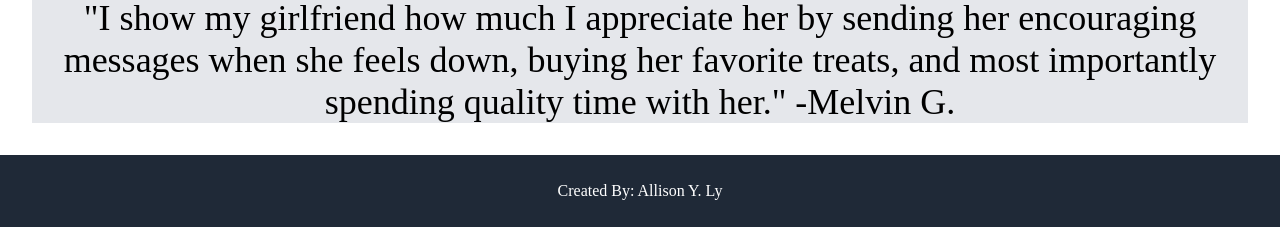
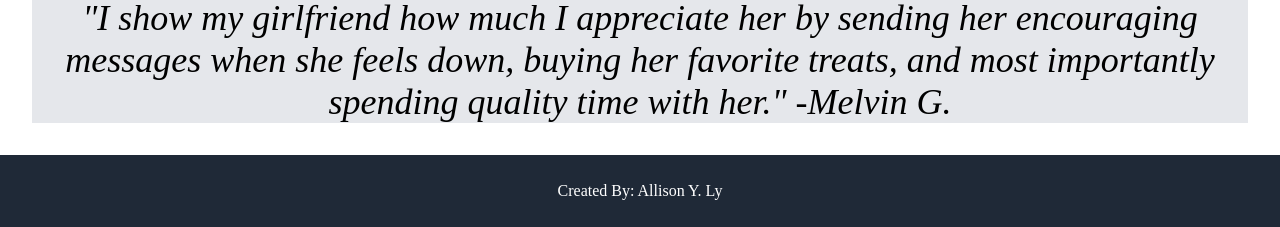
Before and after one commit to ayly8/odin-landing-page, a plain HTML site: page index.html in a window 1280 px wide. Shown: the part 840-1067 px from the top of the page. Drawn offline with Linux system fonts and the light colour scheme.

Commit message:
finished img section and started quote

```diff
--- a/style.css
+++ b/style.css
@@ -92,7 +92,7 @@ body {
  .quote {
    background-color: #E5E7EB;
    font-size: 36px;
-   font-style: light-italic;
+   font-style: italic;
    justify-content: center;
    align-items: center;
    margin: 0;
```
